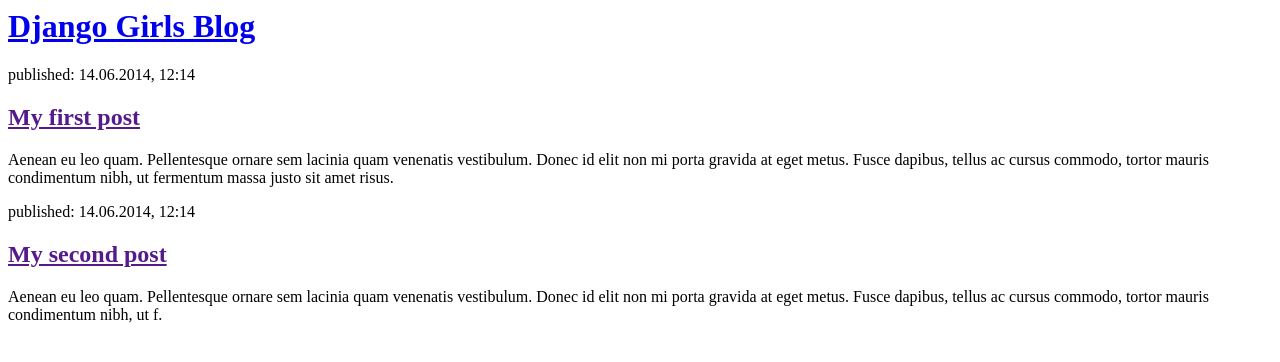
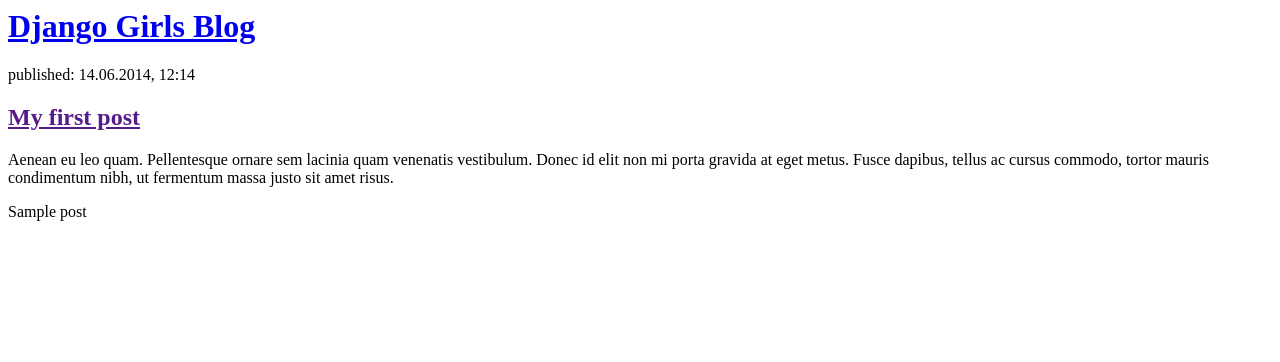
Before and after one commit to mluena/my-first-blog, a Django app: template blog/templates/blog/post_list.html in a window 1280 px wide. Shown: the top 362 px of the page. Run offline with Django 3.2, Linux system fonts and the light colour scheme; the template is opened without the code that fills it: values that come from a table or form of the project are taken from there, others are empty; tables that the repository leaves empty hold one stand-in row (values such as "Sample post").

Commit message:
adding templates

```diff
--- a/blog/templates/blog/post_list.html
+++ b/blog/templates/blog/post_list.html
@@ -14,9 +14,7 @@
         </div>
 
         <div>
-            <p>published: 14.06.2014, 12:14</p>
-            <h2><a href="">My second post</a></h2>
-            <p>Aenean eu leo quam. Pellentesque ornare sem lacinia quam venenatis vestibulum. Donec id elit non mi porta gravida at eget metus. Fusce dapibus, tellus ac cursus commodo, tortor mauris condimentum nibh, ut f.</p>
+            {% for post in posts %} {{ post }}{% endfor %}
         </div>
     </body>
 </html>
--- a/blog/urls.py
+++ b/blog/urls.py
@@ -1,5 +1,6 @@
 from django.urls import path
 from . import views
+
 
 urlpatterns = [
     path('', views.post_list, name='post_list'),
--- a/blog/views.py
+++ b/blog/views.py
@@ -1,6 +1,9 @@
 from django.shortcuts import render
+from .models import Post
+from django.utils import timezone
 
 # Create your views here.
 
 def post_list(request):
-    return render(request, 'blog/post_list.html', {})
+    posts = Post.objects.filter(published_date__lte=timezone.now()).order_by('published_date')
+    return render(request, 'blog/post_list.html', {'posts': posts})
```
